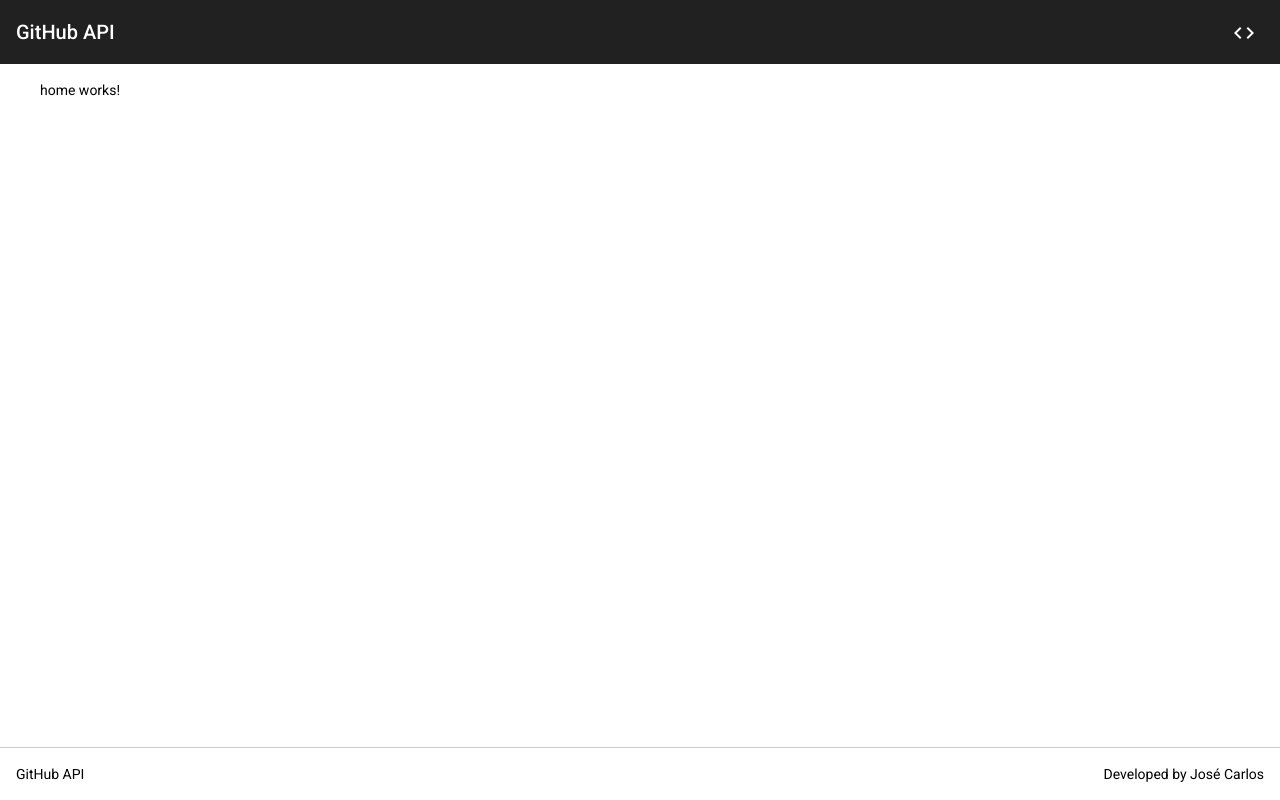
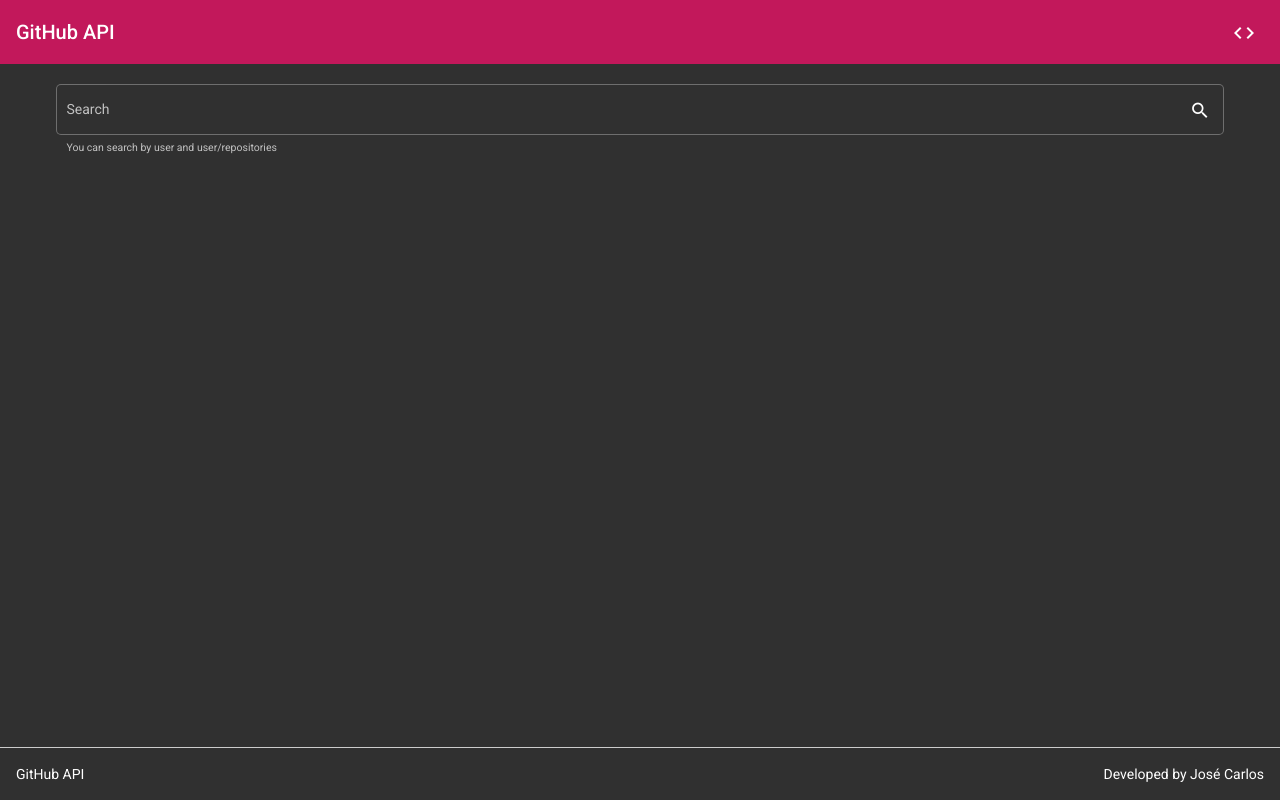
Before and after one commit to jcfreitas2000/github-api, an Angular app: page / in a window 1280 px wide. Built offline with nearby package versions, Linux system fonts and the light colour scheme.

Commit message:
fixing layout and adding search component

```diff
--- a/src/app/layout/layout.component.html
+++ b/src/app/layout/layout.component.html
@@ -1,5 +1,5 @@
 <div class="layout-container">
-    <mat-toolbar>
+    <mat-toolbar color="primary">
         <span>GitHub API</span>
         <span class="space-grow"></span>
         <a [href]="gitHubRepository" target="_blank" mat-icon-button aria-label="Code repository on GitHub">
--- a/src/app/layout/layout.component.scss
+++ b/src/app/layout/layout.component.scss
@@ -11,8 +11,9 @@
 
 main {
     flex-grow: 1;
+    max-width: 1200px;
     width: 100%;
-    max-width: 1200px;
+    box-sizing: border-box;
     padding: 1rem;
     margin: 0 auto;
 }
--- a/src/app/main/home/home.component.html
+++ b/src/app/main/home/home.component.html
@@ -1 +1,3 @@
-<p>home works!</p>
+<gha-search (searchValueChanges)="search($event)"></gha-search>
+
+{{searchValue}}
--- a/src/app/main/home/home.component.ts
+++ b/src/app/main/home/home.component.ts
@@ -1,15 +1,21 @@
-import { Component, OnInit } from '@angular/core';
+import {Component, OnInit} from '@angular/core';
 
 @Component({
-  selector: 'gha-home',
-  templateUrl: './home.component.html',
-  styleUrls: ['./home.component.scss']
+    selector: 'gha-home',
+    templateUrl: './home.component.html',
+    styleUrls: ['./home.component.scss']
 })
 export class HomeComponent implements OnInit {
 
-  constructor() { }
+    searchValue: string;
 
-  ngOnInit(): void {
-  }
+    constructor() {
+    }
 
+    ngOnInit(): void {
+    }
+
+    search(searchValue: string): void {
+        this.searchValue = searchValue;
+    }
 }
--- a/src/app/main/home/home.module.ts
+++ b/src/app/main/home/home.module.ts
@@ -1,6 +1,7 @@
 import {NgModule} from '@angular/core';
 import {CommonModule} from '@angular/common';
 import {HomeComponent} from './home.component';
+import {SearchModule} from '../../shared/search/search.module';
 
 @NgModule({
     declarations: [
@@ -8,6 +9,7 @@ import {HomeComponent} from './home.component';
     ],
     imports: [
         CommonModule,
+        SearchModule
     ]
 })
 export class HomeModule {
--- a/src/app/main/main.module.ts
+++ b/src/app/main/main.module.ts
@@ -1,13 +1,14 @@
 import {NgModule} from '@angular/core';
 import {CommonModule} from '@angular/common';
 import {MainRoutingModule} from './main-routing.module';
-
+import {HomeModule} from './home/home.module';
 
 @NgModule({
     declarations: [],
     imports: [
         CommonModule,
-        MainRoutingModule
+        MainRoutingModule,
+        HomeModule
     ]
 })
 export class MainModule {
--- /dev/null
+++ b/src/app/shared/search/search.component.html
@@ -0,0 +1,6 @@
+<mat-form-field appearance="outline">
+    <mat-label>Search</mat-label>
+    <input matInput [(ngModel)]="searchValue" (ngModelChange)="searchValue$.next($event)">
+    <mat-icon matSuffix>search</mat-icon>
+    <mat-hint>You can search by user and user/repositories</mat-hint>
+</mat-form-field>
--- /dev/null
+++ b/src/app/shared/search/search.component.scss
@@ -0,0 +1,3 @@
+mat-form-field {
+    width: 100%;
+}
--- /dev/null
+++ b/src/app/shared/search/search.component.ts
@@ -0,0 +1,32 @@
+import {Component, EventEmitter, Input, OnDestroy, OnInit, Output} from '@angular/core';
+import {BehaviorSubject} from 'rxjs';
+import {debounceTime} from 'rxjs/operators';
+
+@Component({
+    selector: 'gha-search',
+    templateUrl: './search.component.html',
+    styleUrls: ['./search.component.scss']
+})
+export class SearchComponent implements OnInit, OnDestroy {
+
+    @Input() searchValue: string;
+    @Input() hint: string;
+
+    @Output() searchValueChanges = new EventEmitter<string>();
+
+    searchValue$ = new BehaviorSubject('');
+
+    constructor() {
+    }
+
+    ngOnInit(): void {
+        this.searchValue$
+            .pipe(debounceTime(250))
+            .subscribe(value => this.searchValueChanges.emit(value));
+    }
+
+    ngOnDestroy(): void {
+        this.searchValue$.complete();
+    }
+
+}
--- a/src/index.html
+++ b/src/index.html
@@ -10,7 +10,7 @@
   <link href="https://fonts.googleapis.com/css2?family=Roboto:wght@300;400;500&display=swap" rel="stylesheet">
   <link href="https://fonts.googleapis.com/icon?family=Material+Icons" rel="stylesheet">
 </head>
-<body class="mat-typography">
+<body class="mat-typography mat-app-background">
 <app-root></app-root>
 </body>
 </html>
```
Also changed, not shown: src/app/shared/search/search.module.ts (added, +25 -0 lines), 1 other file (tests, documents, lock files or other folders).
